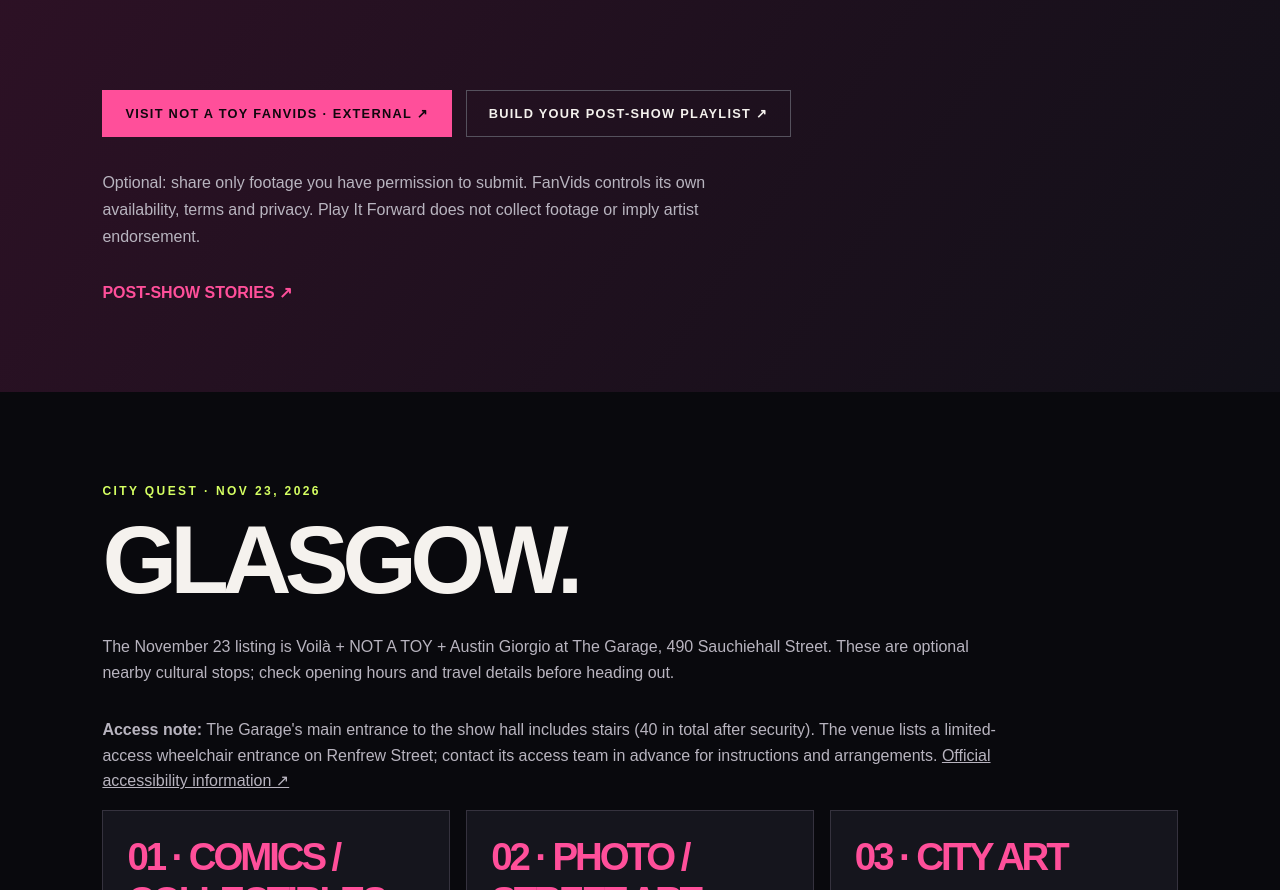
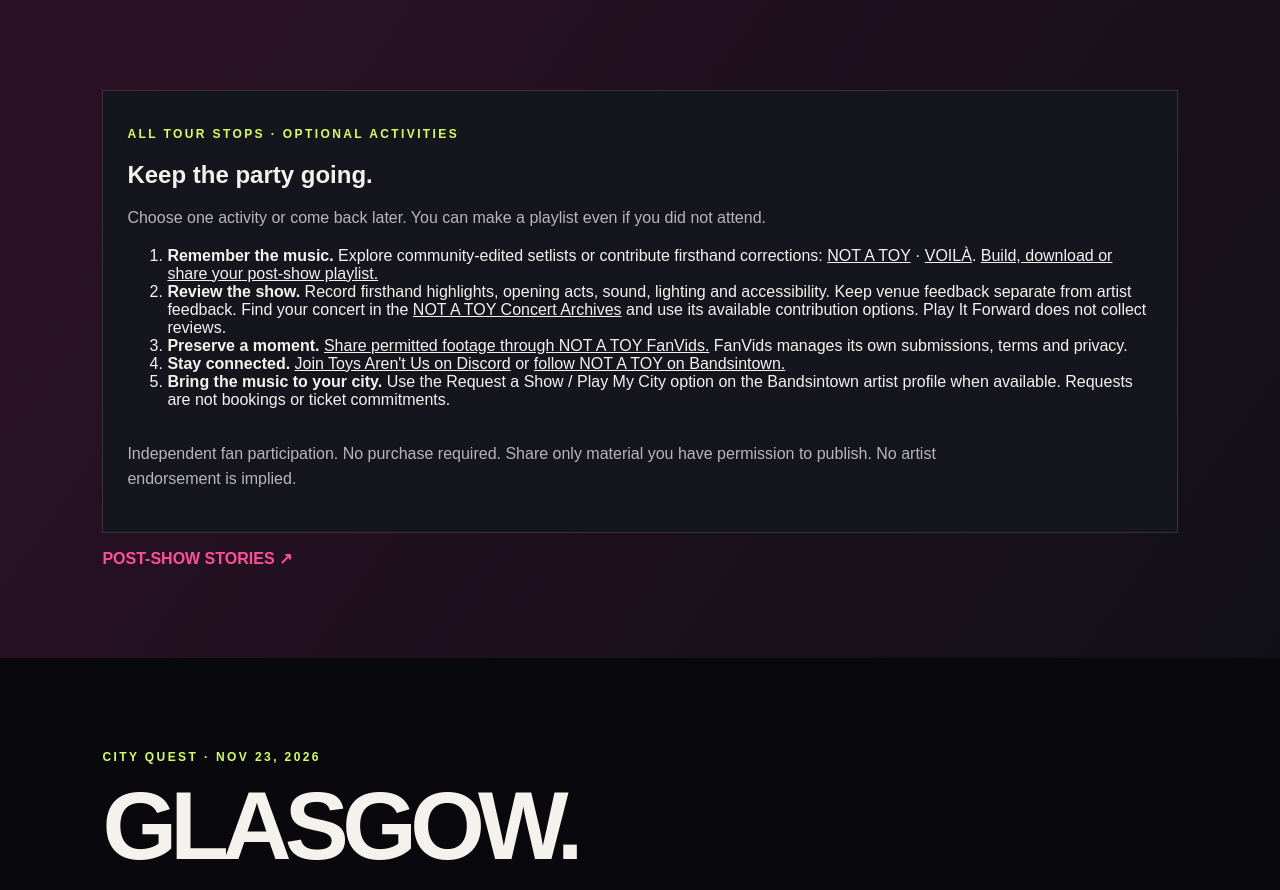
Before and after one commit to Loptr-Lab/pay-it-forward, a Next.js app: page /tour-side-quests in a window 1280 px wide. Shown: the part 3817-4707 px from the top of the page. Built offline with nearby package versions, Linux system fonts and the light colour scheme.

Commit message:
Consolidate post-show resources and preserve city details

```diff
--- a/src/app/components/TourStatus.tsx
+++ b/src/app/components/TourStatus.tsx
@@ -27,6 +27,22 @@ export function tourStatus(date: string, city: string, now: Date | null) {
   return local > event ? "past" : local === event ? "today" : "upcoming";
 }
 
+export function showCardId(city: string, date: string) {
+  return "show-" + (city + "-" + date).toLowerCase().replace(/[^a-z0-9]+/g, "-");
+}
+
 export function PostShowLinks() {
-  return <><div className="hero-actions"><a className="button primary" href="https://notatoy.fanvids.io/" target="_blank" rel="noreferrer">VISIT NOT A TOY FANVIDS · EXTERNAL ↗</a><Link className="button secondary" href="/radio/#radio-builder-title">BUILD YOUR POST-SHOW PLAYLIST ↗</Link></div><p className="route-note">Optional: share only footage you have permission to submit. FanVids controls its own availability, terms and privacy. Play It Forward does not collect footage or imply artist endorsement.</p></>;
+  return <article className="route-card" aria-labelledby="after-show-tasks">
+    <p className="eyebrow">ALL TOUR STOPS · OPTIONAL ACTIVITIES</p>
+    <h3 id="after-show-tasks">Keep the party going.</h3>
+    <p>Choose one activity or come back later. You can make a playlist even if you did not attend.</p>
+    <ol>
+      <li><strong>Remember the music.</strong> Explore community-edited setlists or contribute firsthand corrections: <a href="https://www.setlist.fm/setlists/not-a-toy-23fc64df.html">NOT A TOY</a> · <a href="https://www.setlist.fm/setlists/voila-6bccee4a.html">VOILÀ</a>. <Link href="/radio/#radio-builder-title">Build, download or share your post-show playlist.</Link></li>
+      <li><strong>Review the show.</strong> Record firsthand highlights, opening acts, sound, lighting and accessibility. Keep venue feedback separate from artist feedback. Find your concert in the <a href="https://www.concertarchives.org/bands/not-a-toy">NOT A TOY Concert Archives</a> and use its available contribution options. Play It Forward does not collect reviews.</li>
+      <li><strong>Preserve a moment.</strong> <a href="https://notatoy.fanvids.io/">Share permitted footage through NOT A TOY FanVids.</a> FanVids manages its own submissions, terms and privacy.</li>
+      <li><strong>Stay connected.</strong> <a href="https://discord.com/invite/TfAFU9rhNn">Join Toys Aren&apos;t Us on Discord</a> or <a href="https://www.bandsintown.com/a/15507516-not-a-toy">follow NOT A TOY on Bandsintown.</a></li>
+      <li><strong>Bring the music to your city.</strong> Use the Request a Show / Play My City option on the Bandsintown artist profile when available. Requests are not bookings or ticket commitments.</li>
+    </ol>
+    <p className="route-note">Independent fan participation. No purchase required. Share only material you have permission to publish. No artist endorsement is implied.</p>
+  </article>;
 }
```
